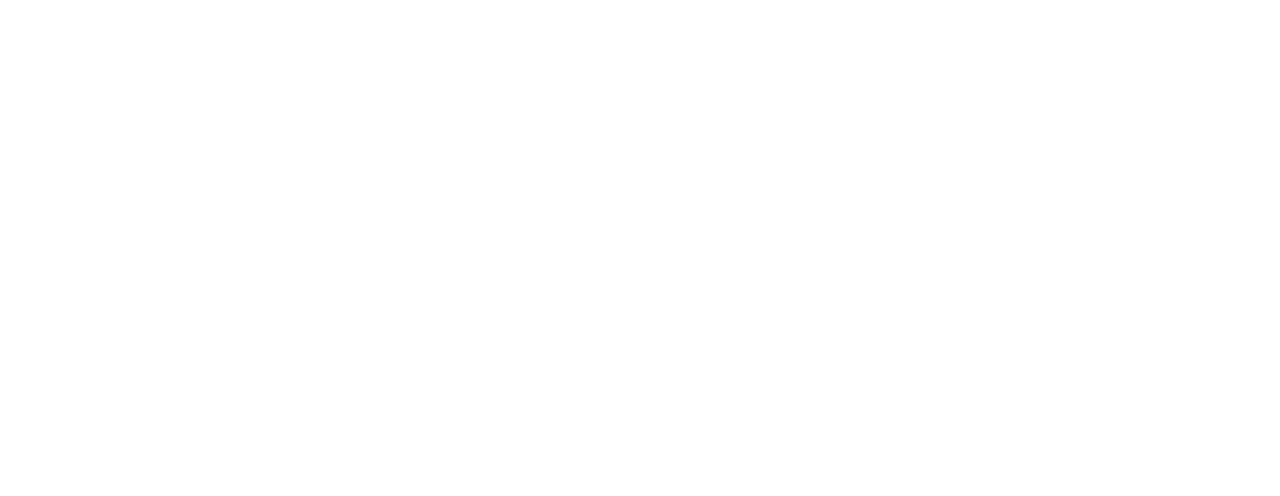
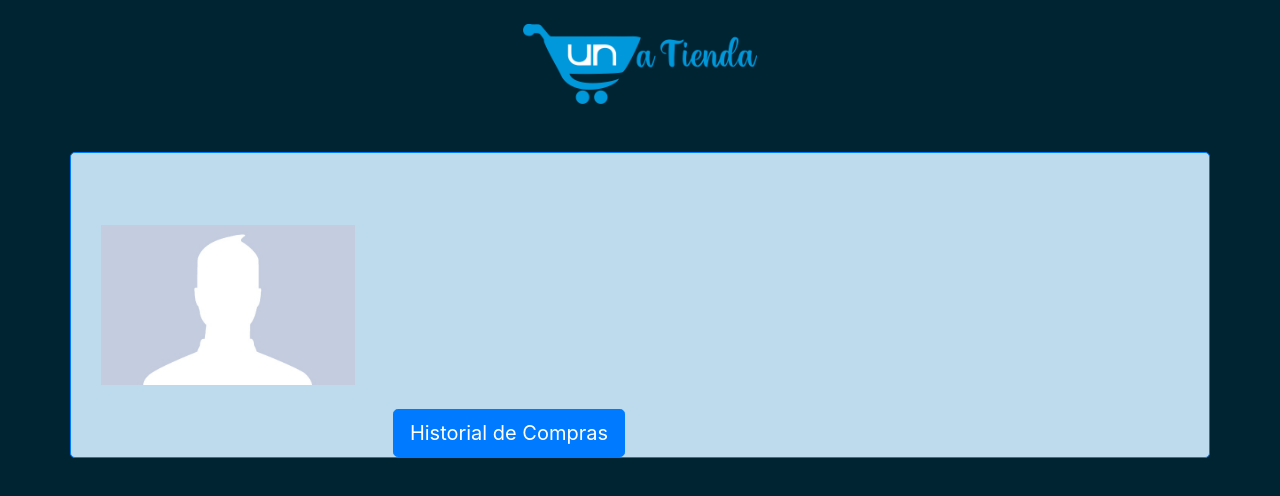
Before and after one commit to UNa-Tienda/frontend, a Vue app: page /profile in a window 1280 px wide. Shown: the top 496 px of the page. Built offline with nearby package versions, Linux system fonts and the light colour scheme.

Commit message:
Pequeña plantilla provicional del perfil

```diff
--- a/src/router.js
+++ b/src/router.js
@@ -3,6 +3,7 @@
 import Iniciar_sesion from "./views/Iniciar_sesion.vue";
 import Router from "vue-router";
 import Register from "./views/Register";
+import Profile from "./views/Profile.vue";
 
 Vue.use(Router);
 
@@ -25,5 +26,10 @@
       name: "iniciar_sesion",
       component: Iniciar_sesion,
     },
+    {
+      path: "/profile",
+      name: "profile",
+      component: Profile,
+    }
   ],
 });
--- a/src/views/Home.vue
+++ b/src/views/Home.vue
@@ -7,6 +7,9 @@
     </div>
     <div>
       <router-link :to="{ name: 'iniciar_sesion' }">Iniciar Sesión</router-link>
+    </div>
+    <div>
+      <router-link :to="{ name: 'profile' }">Plantilla perfil</router-link>
     </div>
 
     <div class="row">
--- /dev/null
+++ b/src/views/Profile.vue
@@ -0,0 +1,51 @@
+<template>
+    <div class="container-fluid container-register">
+        <div class="row">
+            <div class="col-12">
+                <br />
+                <img class="logoregister " src="../assets/logo.png" alt="Logo" />
+            </div>
+        </div>
+        <div class="row mt-5 ">
+            <div class="container container2 border border-primary rounded-lg">
+                <div class="col-6">
+                    <br />
+                    <img class="fotoperfil mt-5 " src="../assets/perfil.png" alt="Perfil" />
+
+                </div>
+                <div class="col-6">
+                    <br />
+                    <div class="text-right">
+                        <b-button size="lg" type="sumbit" variant="primary">Historial de Compras</b-button>
+                    </div>
+                </div>
+            </div>
+        </div>
+    </div>
+</template>
+
+<style>
+.container-register {
+  background: #012433;
+  min-height: 100vh;
+
+}
+.container2 {
+  background: #bddbec;
+
+}
+
+.logoregister {
+  height: 80px;
+  margin-left: auto;
+  margin-right: auto;
+}
+
+.fotoperfil {
+ height: 160px;
+ display: block;
+
+
+}
+
+</style>
```
Also changed, not shown: src/assets/perfil.png (added).
